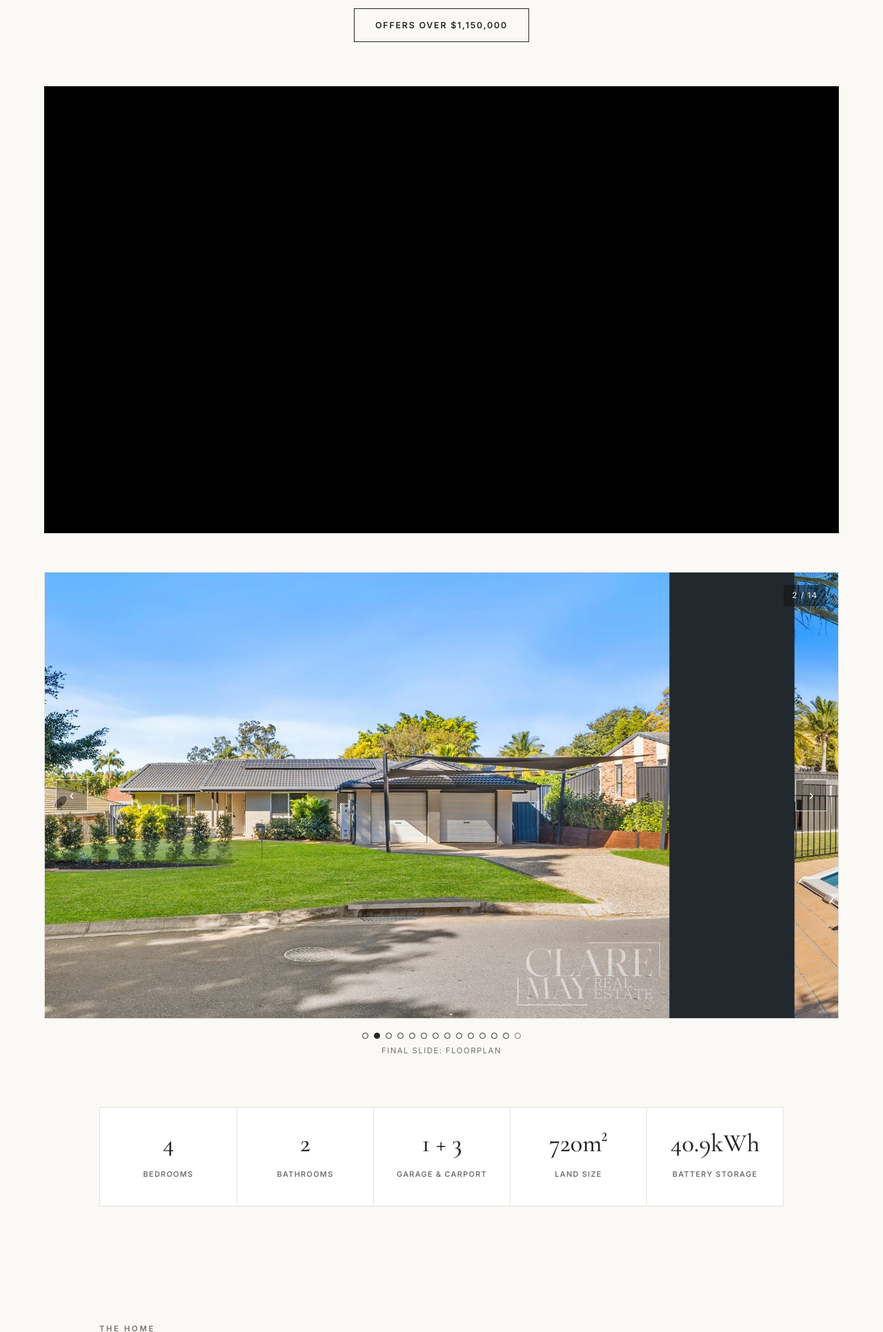
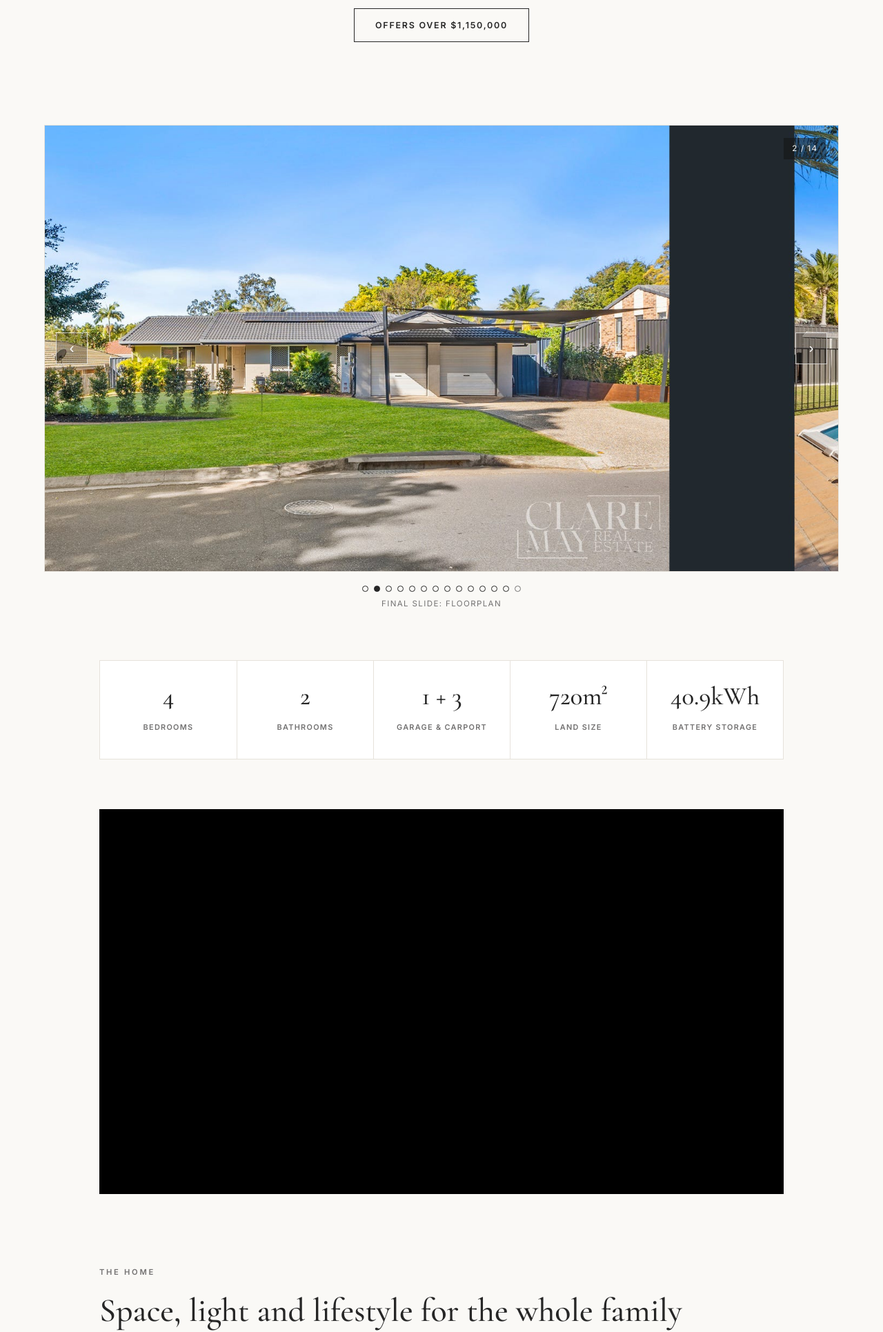
Before and after one commit to gazzzmo/2fossickercircuit.com, a plain HTML site: page index.html in a window 1280 px wide. Shown: the part 360-2291 px from the top of the page at 69% size. Drawn offline with nearby package versions, Linux system fonts and the light colour scheme; a script that the page names is missing.

Commit message:
Move video below stats, just above The Home section

```diff
--- a/index.html
+++ b/index.html
@@ -29,7 +29,7 @@
   }
 
   /* ---------- Video block ---------- */
-  .video-block{max-width:1200px;margin:0 auto;padding:0 24px;margin-bottom:8px;}
+  .video-block{margin-bottom:8px;}
   .video-block .video-frame{
     position:relative; width:100%; aspect-ratio:16/9; background:#000;
   }
@@ -202,10 +202,6 @@
   <span class="price-tag">Offers Over $1,150,000</span>
 </header>
 
-<div class="video-block">
-  <div class="video-frame" id="yt-player"></div>
-</div>
-
 <div class="carousel" id="gallery" aria-label="Property photo gallery">
   <div class="carousel-frame">
     <div class="carousel-track" id="track">
@@ -239,6 +235,10 @@
     <div class="stat"><b>1 + 3</b><span>Garage &amp; Carport</span></div>
     <div class="stat"><b>720m²</b><span>Land Size</span></div>
     <div class="stat"><b>40.9kWh</b><span>Battery Storage</span></div>
+  </div>
+
+  <div class="video-block">
+    <div class="video-frame" id="yt-player"></div>
   </div>
 
   <section id="about">
```
